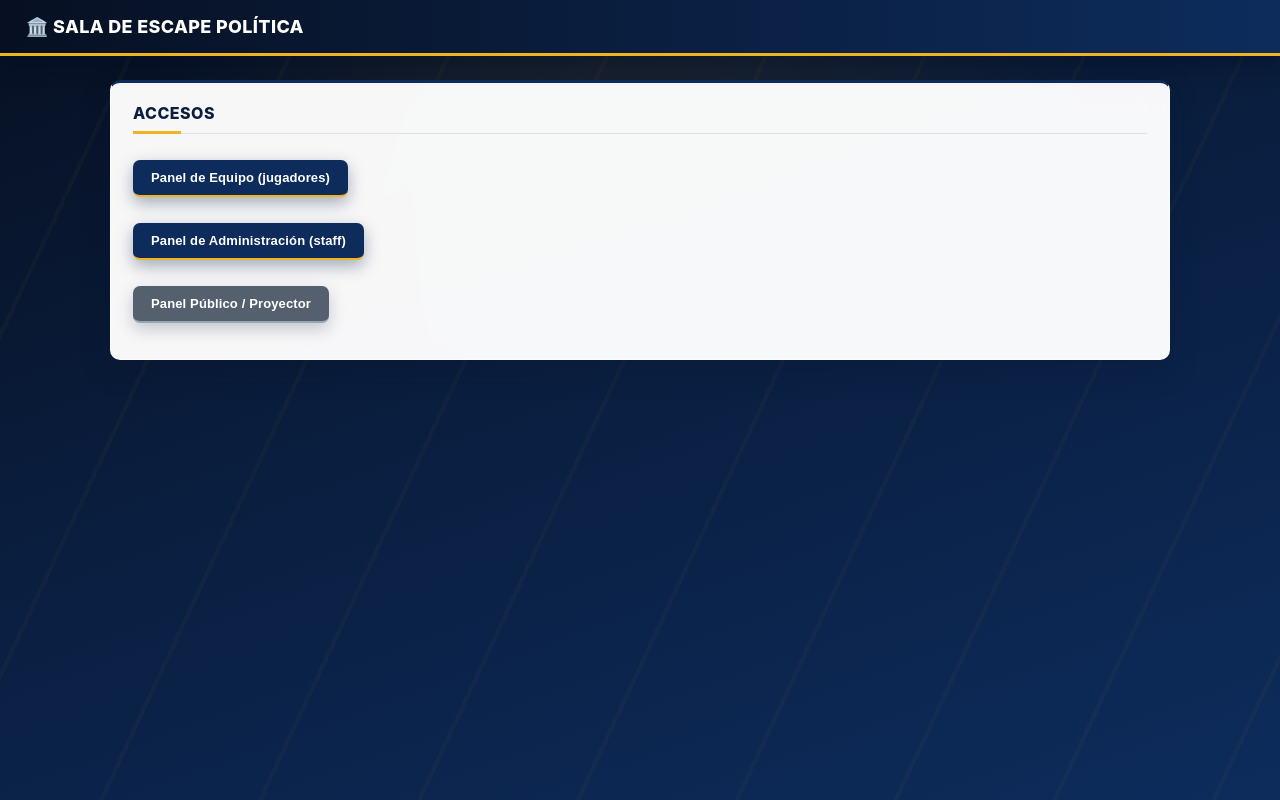
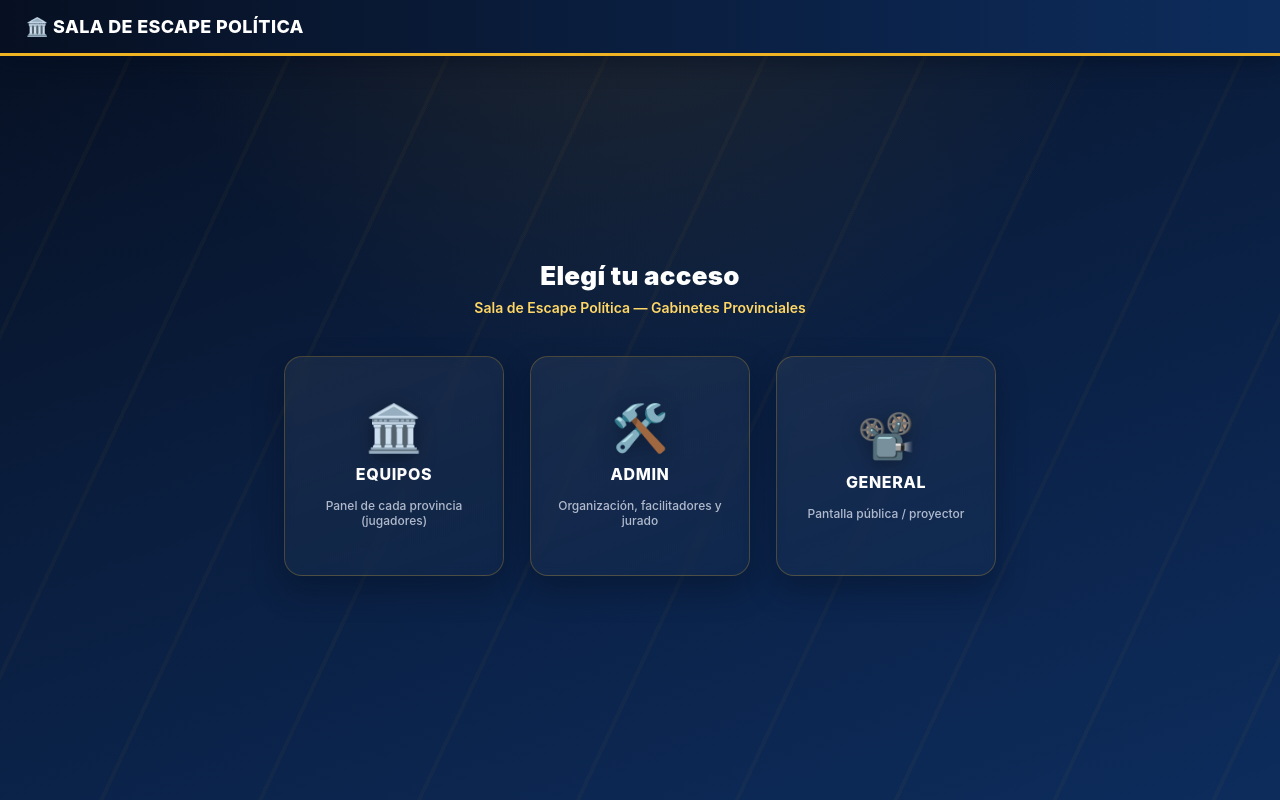
Before and after one commit to LucaGaleazziOk/scaperoom, a website: page public/index.html in a window 1280 px wide. Drawn offline with Linux system fonts and the light colour scheme.

Commit message:
Home page: 3 accesos grandes (Equipos/Admin/General); estilos pausa/crisis

```diff
--- a/public/index.html
+++ b/public/index.html
@@ -8,12 +8,29 @@
 </head>
 <body>
 <header class="topbar"><h1>🏛️ Sala de Escape Política</h1></header>
-<div class="container">
-  <div class="card">
-    <h2>Accesos</h2>
-    <p><a href="equipo.html"><button>Panel de Equipo (jugadores)</button></a></p>
-    <p><a href="admin.html"><button>Panel de Administración (staff)</button></a></p>
-    <p><a href="publico.html"><button class="secondary">Panel Público / Proyector</button></a></p>
+
+<div class="home-wrap">
+  <h2 class="home-title">Elegí tu acceso</h2>
+  <p class="home-sub">Sala de Escape Política — Gabinetes Provinciales</p>
+
+  <div class="home-grid">
+    <a class="home-card" href="equipo.html">
+      <span class="home-card-icon" aria-hidden="true">🏛️</span>
+      <span class="home-card-nombre">Equipos</span>
+      <span class="home-card-desc">Panel de cada provincia (jugadores)</span>
+    </a>
+
+    <a class="home-card" href="admin.html">
+      <span class="home-card-icon" aria-hidden="true">🛠️</span>
+      <span class="home-card-nombre">Admin</span>
+      <span class="home-card-desc">Organización, facilitadores y jurado</span>
+    </a>
+
+    <a class="home-card" href="publico.html">
+      <span class="home-card-icon" aria-hidden="true">📽️</span>
+      <span class="home-card-nombre">General</span>
+      <span class="home-card-desc">Pantalla pública / proyector</span>
+    </a>
   </div>
 </div>
 </body>
--- a/public/styles.css
+++ b/public/styles.css
@@ -206,7 +206,7 @@ tr td { transition: background 0.15s ease; }
 tr:nth-child(even) td { background: #f5f7fb; }
 tr:hover td { background: var(--blue-100); }
 
-.msg { padding: 11px 14px; border-radius: 6px; font-size: 13px; margin-bottom: 12px; animation: fadeUp 0.3s ease both; border: 1px solid transparent; border-left: 4px solid transparent; }
+.msg { padding: 11px 14px; border-radius: 6px; font-size: 13px; margin-bottom: 12px; animation: fadeUp 0.3s ease both; border: 1px solid transparent; border-left: 4px solid transparent; white-space: pre-line; }
 .msg.error { background: #fdecea; color: #7a2019; border-left-color: var(--red); }
 .msg.ok { background: #eaf6ee; color: #14532d; border-left-color: var(--green); }
 
@@ -330,7 +330,7 @@ body.crisis-lock { overflow: hidden; }
   letter-spacing: .02em;
   color: var(--gold-light);
 }
-.crisis-overlay-inner p { font-size: 15px; line-height: 1.65; color: var(--text-inv); opacity: .92; }
+.crisis-overlay-inner p { font-size: 15px; line-height: 1.65; color: var(--text-inv); opacity: .92; white-space: pre-line; }
 .crisis-overlay-timer-wrap { margin-top: 28px; }
 .crisis-overlay-timer {
   font-size: 58px;
@@ -340,6 +340,7 @@ body.crisis-lock { overflow: hidden; }
   letter-spacing: .02em;
 }
 .crisis-overlay-timer.timer-urgente { color: #ff8b7a; animation: pulseGlow 1s ease-in-out infinite; }
+.crisis-overlay-timer.timer-pausado { color: var(--gold-light); }
 .crisis-overlay-timer-wrap .small-muted { color: rgba(238, 242, 255, 0.75); margin-top: 10px; }
 
 .objetivo-secreto {
@@ -361,3 +362,61 @@ body.crisis-lock { overflow: hidden; }
 ::-webkit-scrollbar { width: 10px; height: 10px; }
 ::-webkit-scrollbar-track { background: transparent; }
 ::-webkit-scrollbar-thumb { background: rgba(240, 179, 35, 0.4); border-radius: 8px; }
+
+/* ---------------------------------------------------------------------
+   Pantalla de inicio: 3 accesos grandes centrados (equipos / admin / general)
+   --------------------------------------------------------------------- */
+.home-wrap {
+  min-height: calc(100vh - 76px);
+  display: flex;
+  flex-direction: column;
+  align-items: center;
+  justify-content: center;
+  padding: 40px 20px;
+  text-align: center;
+}
+.home-title { font-size: 26px; font-weight: 900; color: #fff; letter-spacing: .01em; margin: 0 0 8px; }
+.home-sub { color: var(--gold-light); font-size: 14px; font-weight: 600; margin: 0 0 40px; }
+
+.home-grid {
+  display: flex;
+  flex-wrap: wrap;
+  gap: 26px;
+  justify-content: center;
+  align-items: stretch;
+}
+
+.home-card {
+  position: relative;
+  z-index: 1;
+  width: 220px;
+  height: 220px;
+  display: flex;
+  flex-direction: column;
+  align-items: center;
+  justify-content: center;
+  gap: 14px;
+  text-decoration: none;
+  background: linear-gradient(160deg, rgba(255, 255, 255, 0.06), rgba(255, 255, 255, 0.02));
+  border: 1px solid rgba(240, 179, 35, 0.25);
+  border-radius: 18px;
+  color: #fff;
+  backdrop-filter: blur(6px);
+  box-shadow: 0 14px 30px rgba(4, 12, 30, 0.35);
+  transition: transform 0.18s ease, box-shadow 0.18s ease, border-color 0.18s ease, background 0.18s ease;
+  animation: fadeUp 0.4s ease both;
+}
+.home-card:hover, .home-card:focus-visible {
+  transform: translateY(-6px);
+  border-color: var(--gold);
+  background: linear-gradient(160deg, rgba(240, 179, 35, 0.14), rgba(255, 255, 255, 0.03));
+  box-shadow: 0 20px 40px rgba(4, 12, 30, 0.45);
+}
+.home-card-icon { font-size: 46px; line-height: 1; filter: drop-shadow(0 4px 10px rgba(0, 0, 0, 0.35)); }
+.home-card-nombre { font-size: 16px; font-weight: 800; text-transform: uppercase; letter-spacing: .04em; }
+.home-card-desc { font-size: 12px; color: rgba(238, 242, 255, 0.72); font-weight: 500; padding: 0 18px; }
+
+@media (max-width: 720px) {
+  .home-grid { flex-direction: column; align-items: center; }
+  .home-card { width: min(280px, 80vw); }
+}
```
